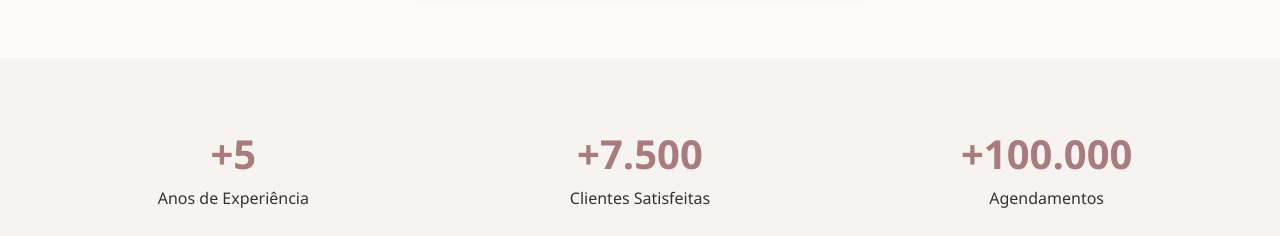
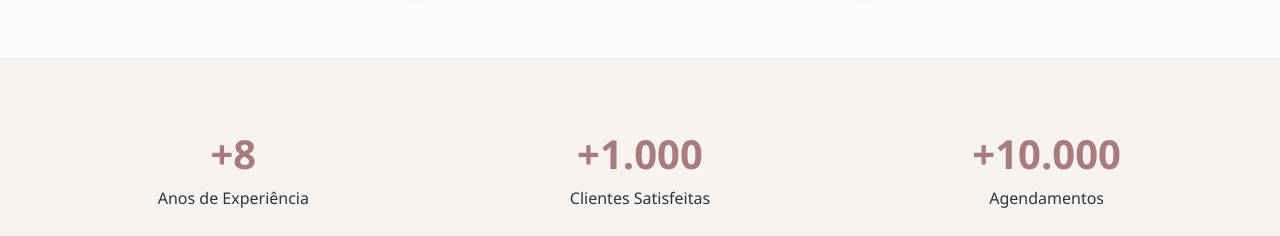
Before and after one commit to vinnbianchi/pollyanerodrigues, a plain HTML site: page index.html in a window 1280 px wide. Shown: the part 2320-2556 px from the top of the page. Drawn offline with Linux system fonts and the light colour scheme.

Commit message:
Alteração Numeros

```diff
--- a/index.html
+++ b/index.html
@@ -474,15 +474,15 @@ Com anos de história e tradição, consolidamos nosso espaço como um refúgio
     <div class="numeros-bg">
         <div class="numeros-container">
             <div class="num-item">
-                <h3>+5</h3>
+                <h3>+8</h3>
                 <p>Anos de Experiência</p>
             </div>
             <div class="num-item">
-                <h3>+7.500</h3>
+                <h3>+1.000</h3>
                 <p>Clientes Satisfeitas</p>
             </div>
             <div class="num-item">
-                <h3>+100.000</h3>
+                <h3>+10.000</h3>
                 <p>Agendamentos</p>
             </div>
         </div>
```
